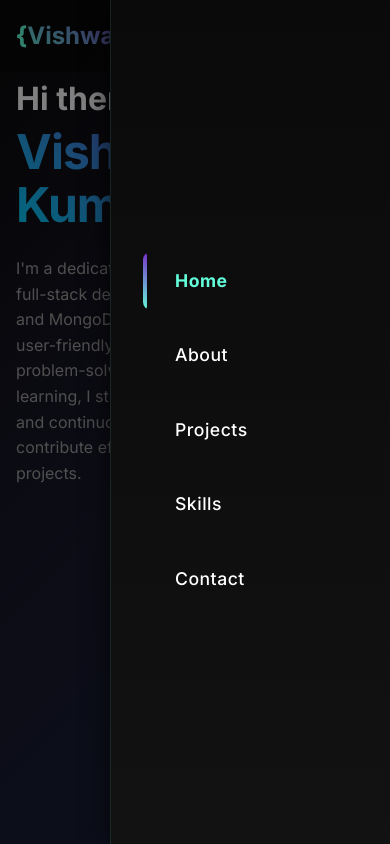
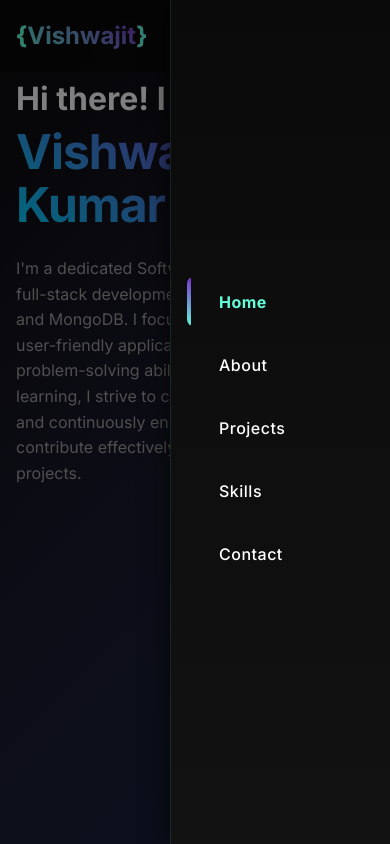
Before and after one commit to Vishwajit8521/My-Portfolio, a React (Create React App) app in the folder client/: page / in a window 390 px wide. Both pictures are taken after a click on the button 363 px from the left and 36 px from the top of the page. Shown: the top 844 px of the page. Built offline with nearby package versions, Linux system fonts and the light colour scheme.

Commit message:
Updated project files with new changes

```diff
--- a/client/src/components/Navbar.js
+++ b/client/src/components/Navbar.js
@@ -113,8 +113,8 @@ const Navbar = () => {
     <Box
       sx={{
         textAlign: 'center',
-        p: 3,
-        width: 280,
+        p: 2,
+        width: 220,
         height: '100%',
         background: 'linear-gradient(180deg, #0A0A0A 0%, #121212 100%)',
         borderLeft: '1px solid rgba(100, 255, 218, 0.1)',
@@ -122,10 +122,10 @@ const Navbar = () => {
         flexDirection: 'column',
         justifyContent: 'center',
         alignItems: 'center',
-        px: 4
+        px: 2
       }}
     >
-      <List sx={{ width: '100%', mt: 4 }}>
+      <List sx={{ width: '100%', mt: 3 }}>
         {navItems.map((item) => (
           <ListItem
             key={item.name}
@@ -133,8 +133,8 @@ const Navbar = () => {
             onClick={() => scrollToSection(item.path)}
             sx={{
               borderRadius: 2,
-              mb: 2,
-              py: 1.5,
+              mb: 1.5,
+              py: 1.2,
               transition: 'all 0.3s ease',
               position: 'relative',
               overflow: 'hidden',
@@ -158,7 +158,7 @@ const Navbar = () => {
               primary={item.name}
               primaryTypographyProps={{
                 fontWeight: activeSection === item.path ? 700 : 500,
-                fontSize: '1.1rem',
+                fontSize: '1rem',
                 letterSpacing: '0.5px'
               }}
               sx={{
```
